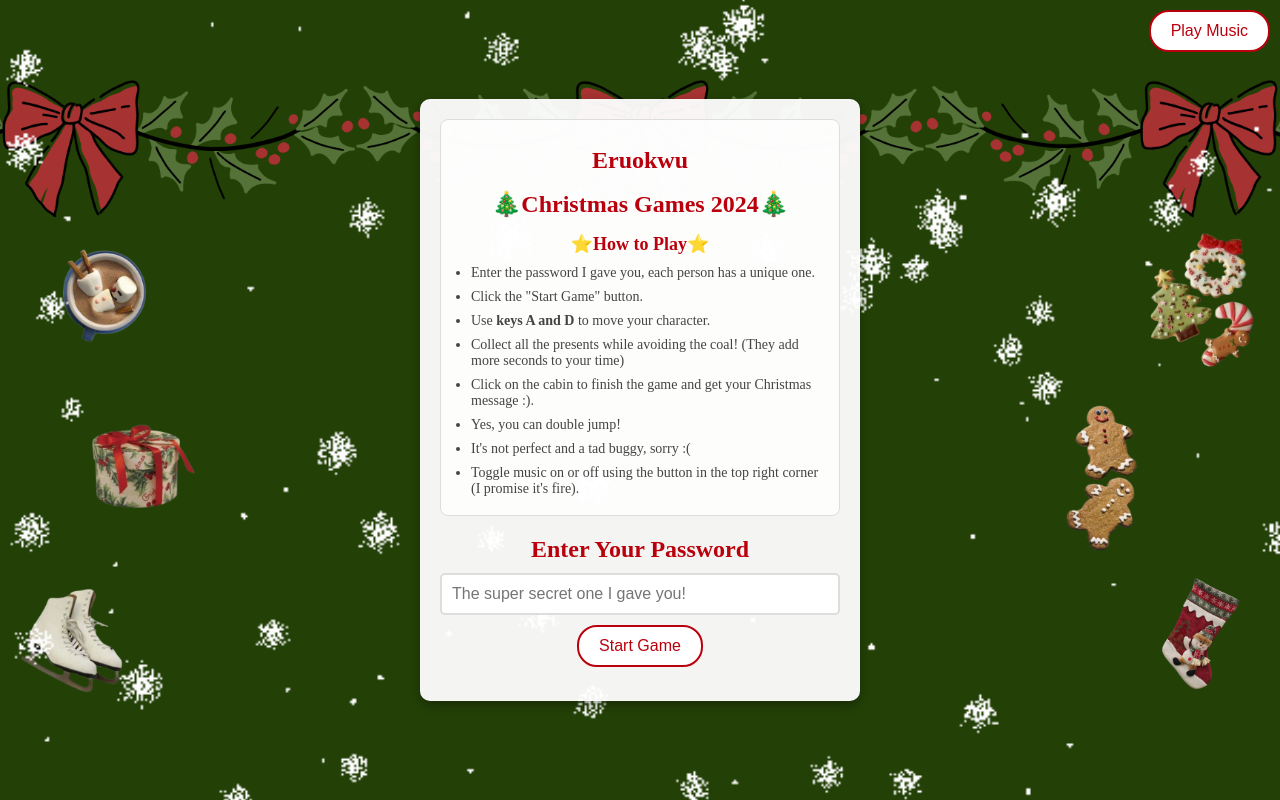
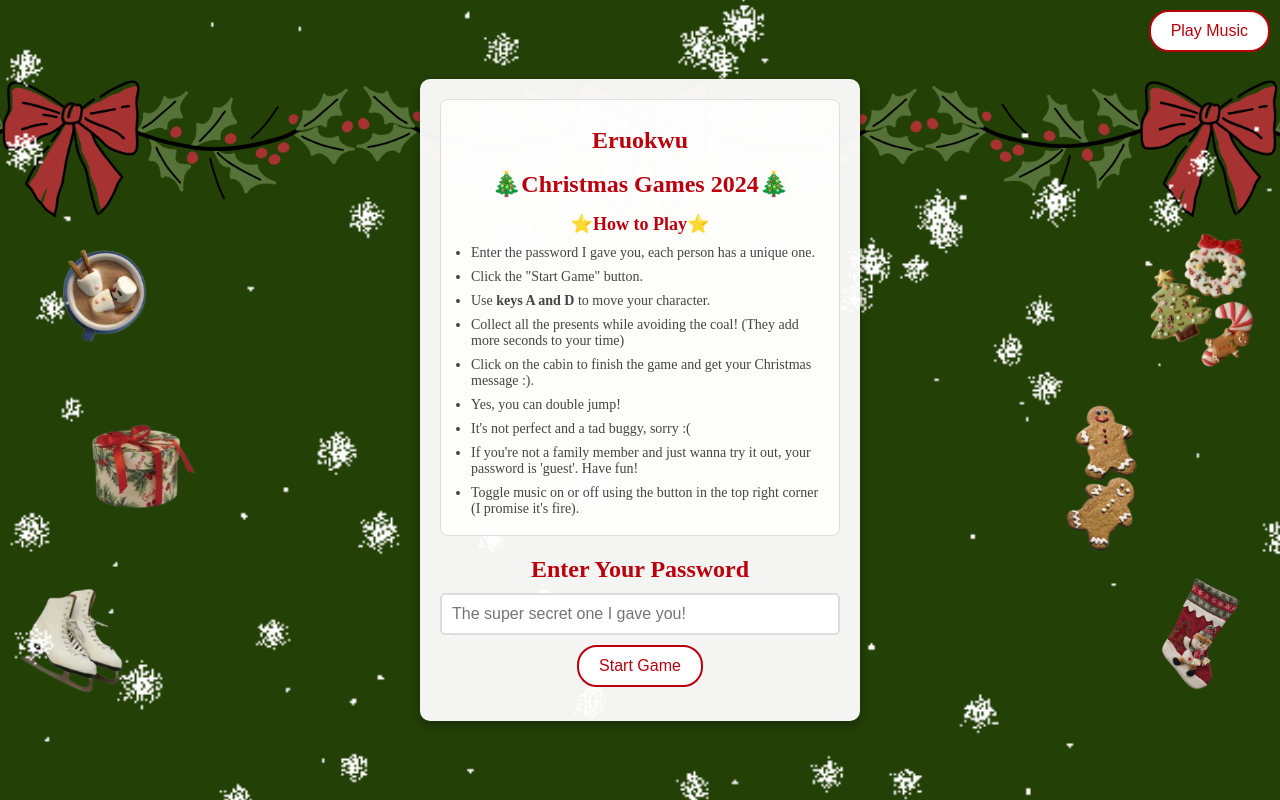
Before and after one commit to soppi24/2024-Christmas-Games, a plain HTML site: page index.html in a window 1280 px wide. Drawn offline with Linux system fonts and the light colour scheme.

Commit message:
Update index.html

```diff
--- a/index.html
+++ b/index.html
@@ -27,6 +27,7 @@
             <li>Click on the cabin to finish the game and get your Christmas message :).</li>
             <li>Yes, you can double jump!</li>
             <li>It's not perfect and a tad buggy, sorry :(</li>
+            <li>If you're not a family member and just wanna try it out, your password is 'guest'. Have fun!</li>
             <li>Toggle music on or off using the button in the top right corner (I promise it's fire).</li>
         </ul>
     </div>
```
